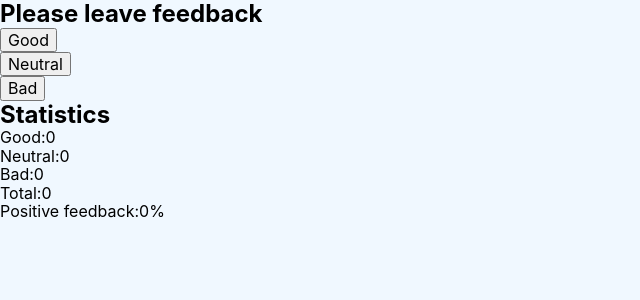
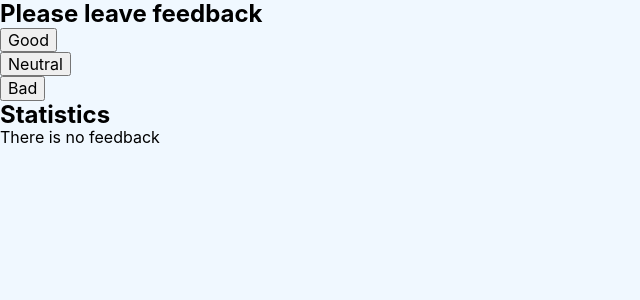
Before and after one commit to Zoja7/goit-react-hw-02-feedback, a React (Create React App) app: page / in a window 1280 px wide. Shown: the top 300 px of the page, without its empty margins (0-640 px from the left). Built offline with nearby package versions, Linux system fonts and the light colour scheme.

Commit message:
commit_5

```diff
--- a/src/components/App.jsx
+++ b/src/components/App.jsx
@@ -2,6 +2,7 @@ import React, { Component } from 'react';
 import FeedbackOptions from './FeedbackOptions/FeedbackOptions';
 import Statistics from './Statistics/Statistics';
 import Section from './Section/Section';
+import Notification from './Notification/Notification';
 
 export class App extends Component {
   state = {
@@ -29,6 +30,7 @@ export class App extends Component {
   };
 
   render() {
+    const { good, neutral, bad } = this.state;
     return (
       <div>
         <Section title="Please leave feedback">
@@ -39,11 +41,15 @@ export class App extends Component {
         </Section>
 
         <Section title="Statistics">
-          <Statistics
-            feedback={this.state}
-            total={this.countTotalFeedbacks}
-            positivePercentage={this.countPositiveFeedbackPercentage}
-          ></Statistics>
+          {good !== 0 || neutral !== 0 || bad !== 0 ? (
+            <Statistics
+              feedback={this.state}
+              total={this.countTotalFeedbacks}
+              positivePercentage={this.countPositiveFeedbackPercentage}
+            ></Statistics>
+          ) : (
+            <Notification message="There is no feedback" />
+          )}
         </Section>
       </div>
     );
--- /dev/null
+++ b/src/components/Notification/Notification.jsx
@@ -0,0 +1,3 @@
+export default function Notification({ message = '' }) {
+  return <p>{message}</p>;
+}
```
